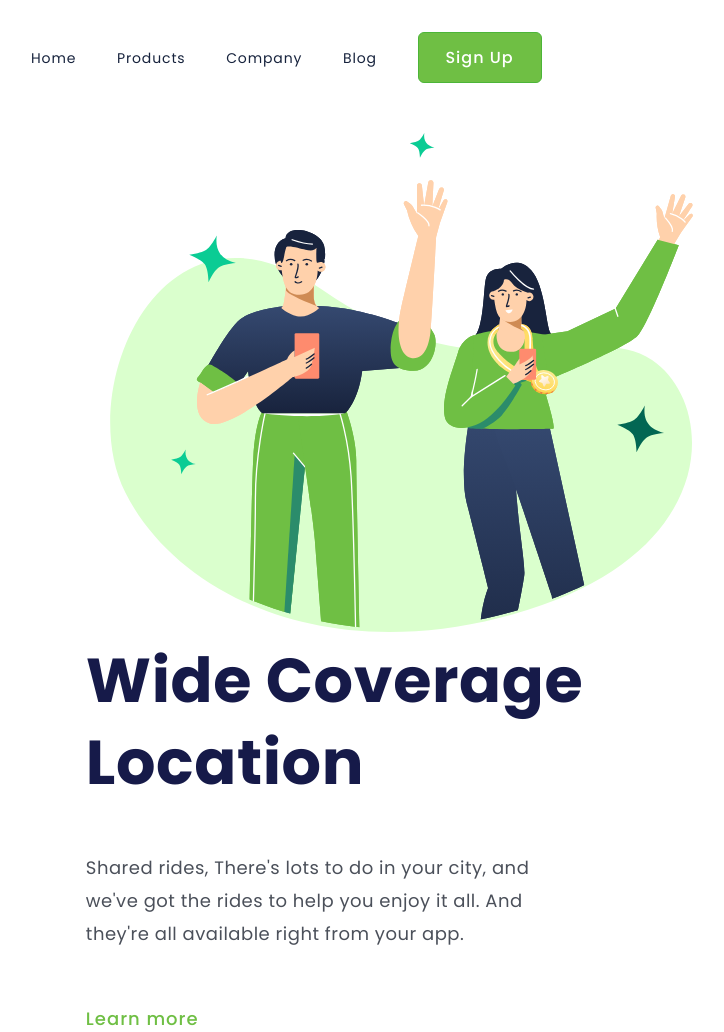
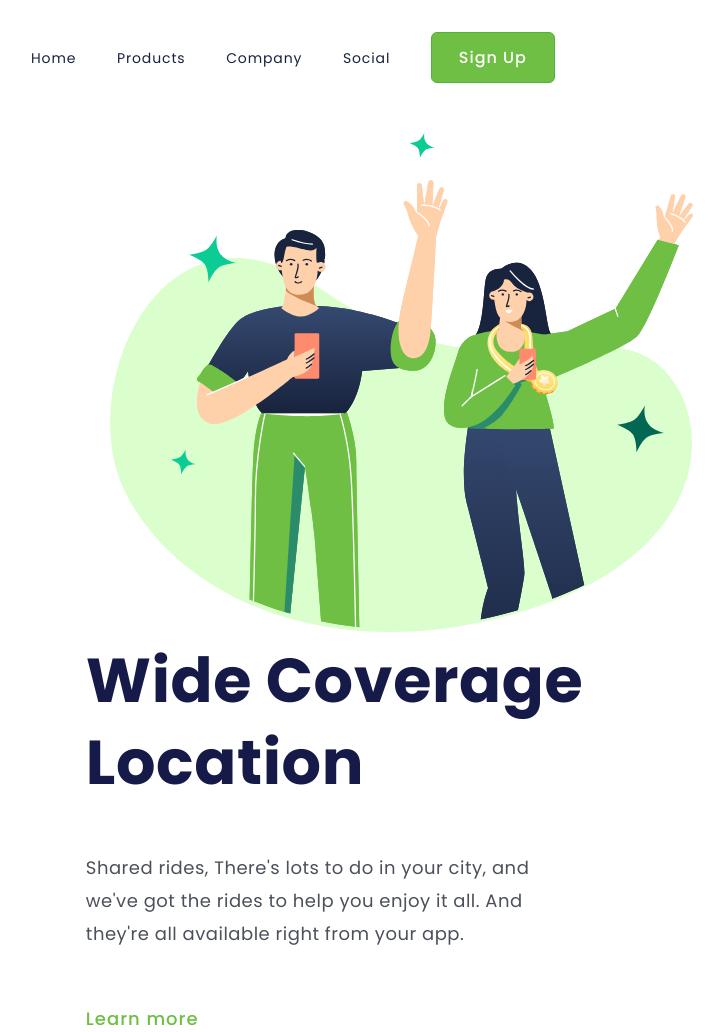
Before and after one commit to JexSparrow/primeiro-teste, a plain HTML site: page index.html in a window 1280 px wide. Shown: the whole page, without its empty margins (11-735 px from the left). Drawn offline with Linux system fonts and the light colour scheme.

Commit message:
mudanca de nome do link

```diff
--- a/index.html
+++ b/index.html
@@ -19,7 +19,7 @@
         <a class="links-header sumir"> Home </a>
         <a class="links-header sumir"> Products </a>
         <a class="links-header sumir"> Company </a>
-        <a class="links-header sumir"> Blog </a>
+        <a class="links-header sumir"> Social </a>
         <button class="button-header sumir"> Sign Up</button>
     </header>
 
```
